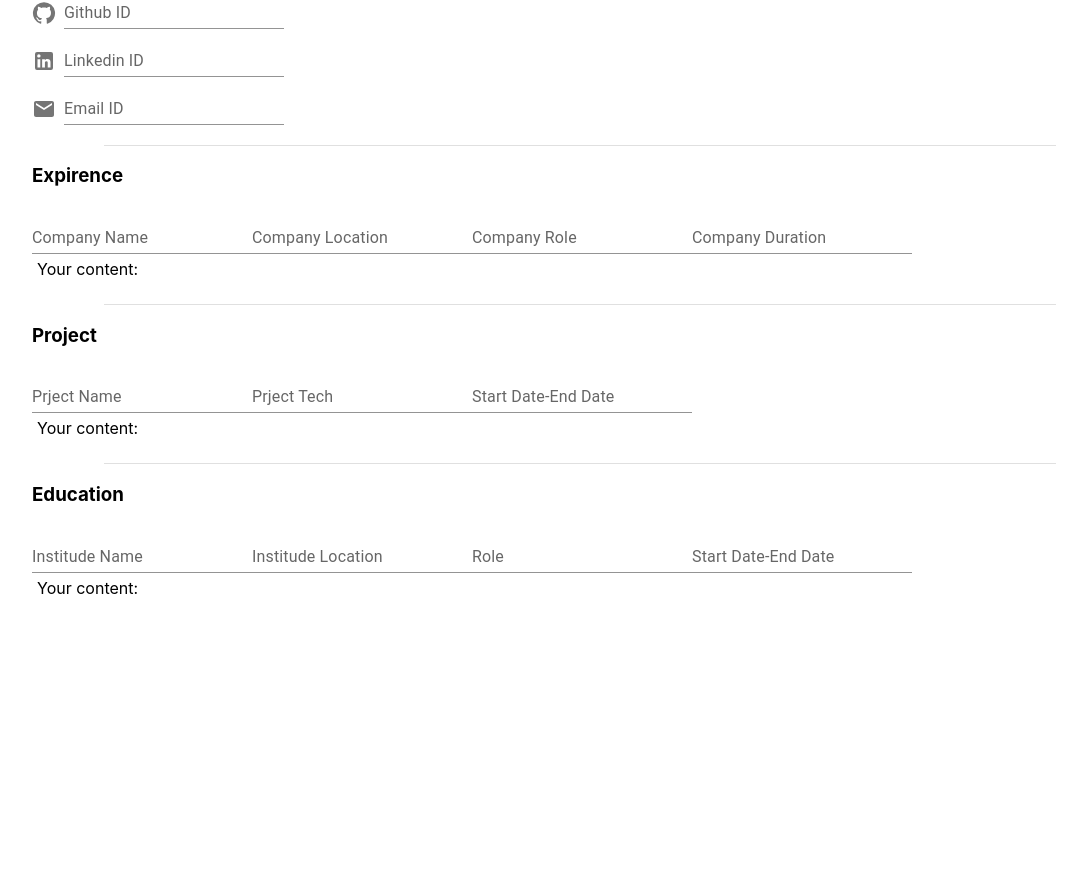
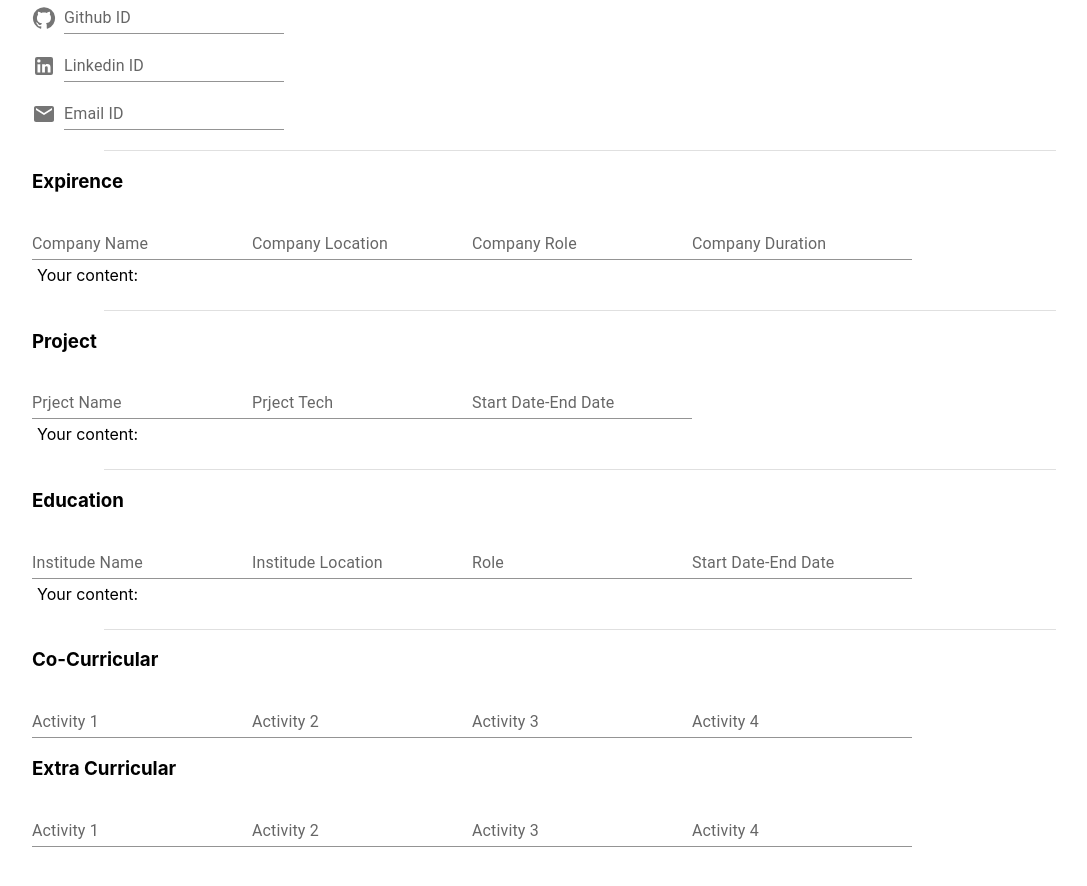
Before and after one commit to Hitansh159/JARB, a React (Create React App) app in the folder client/: page / in a window 1280 px wide. Shown: the part 250-1136 px from the top of the page, without its empty margins (96-1183 px from the left). Before the commit the page ends 893 px from the top, so only its background shows below. Built offline with nearby package versions, Linux system fonts and the light colour scheme.

Commit message:
frontend changes

```diff
--- /dev/null
+++ b/client/src/Components/Button.js
@@ -0,0 +1,14 @@
+import React from 'react';
+import ResumeInput from './ResumeInput';
+
+const Button = (props) => {
+
+  return (
+
+    <ResumeInput/>
+
+  );
+
+}
+
+export {Button};
--- a/client/src/Components/Navbar.js
+++ b/client/src/Components/Navbar.js
@@ -36,7 +36,7 @@ const ResponsiveAppBar = () => {
   };
 
   return (
-    <AppBar position="static">
+    <AppBar position="fixed">
       <Container maxWidth="xl">
         <Toolbar disableGutters>
           <AdbIcon sx={{ display: { xs: 'none', md: 'flex' }, mr: 1 }} />
--- a/client/src/Components/ResumeInput.js
+++ b/client/src/Components/ResumeInput.js
@@ -5,12 +5,9 @@ import TextField from '@mui/material/TextField';
 
 import 'draft-js/dist/Draft.css';
 
-function ResumeInput({title, textFieldProps}) {
+function ResumeInput({ textFieldProps}) {
     return (
-        <Box>
-        <Divider variant="inset" />
-        <Box>
-          <h3>{title}</h3>
+
 
           <Box>
             {textFieldProps.map((element) => {
@@ -23,8 +20,7 @@ function ResumeInput({title, textFieldProps}) {
             )}
           </Box>
 
-        </Box>
-        </Box>
+
       );
 }
 
--- a/client/src/pages/Home.js
+++ b/client/src/pages/Home.js
@@ -9,6 +9,7 @@ import { Editor, EditorState } from 'draft-js';
 import 'draft-js/dist/Draft.css';
 import { useState } from 'react';
 import ResumeInput from '../Components/ResumeInput';
+import { Button } from '../Components/Button';
 
 function SocialLink({ Icon, label, id }) {
   return (
@@ -26,14 +27,14 @@ const TextArea = () => {
   );
 
   return (
-    <div style={{margin: "5px"}}>
+    <div style={{ margin: "5px" }}>
       Your content:
       <Editor editorState={editorState} onChange={setEditorState} />
     </div>
   )
 };
 
-function Section({title, textFieldProps}){
+function Section({ title, textFieldProps }) {
   return (
     <Box>
       <Divider variant="inset" />
@@ -59,16 +60,41 @@ function Section({title, textFieldProps}){
 function HomePage() {
 
   var expirences = [
-    {id:"companyName1", label:"Company Name"},
-    {id:"companyLocation1", label:"Company Location"},
-    {id:"companyRole1", label:"Company Role"},
-    {id:"companyDuration1", label:"Company Duration"}
+    { id: "companyName1", label: "Company Name" },
+    { id: "companyLocation1", label: "Company Location" },
+    { id: "companyRole1", label: "Company Role" },
+    { id: "companyDuration1", label: "Company Duration" }
+  ]
+
+  var project = [
+    { id: "projectName1", label: "Prject Name" },
+    { id: "PrjectTech1", label: "Prject Tech" },
+    { id: "projectDuration1", label: "Start Date-End Date" }
+  ]
+
+  var education = [
+    { id: "instituteName1", label: "Institude Name" },
+    { id: "instituteLocation1", label: "Institude Location" },
+    { id: "instituteRole1", label: "Role" },
+    { id: "instituteDuration1", label: "Start Date-End Date" }
+  ]
+  var cocurricular = [
+    { id: "cactivity1", label: "Activity 1" },
+    { id: "cactivity2", label: "Activity 2" },
+    { id: "cactivity3", label: "Activity 3" },
+    { id: "cactivity4", label: "Activity 4" }
+  ]
+  var educextracurricular = [
+    { id: "eactivity1", label: "Activity 1" },
+    { id: "eactivity2", label: "Activity 2" },
+    { id: "eactivity3", label: "Activity 3" },
+    { id: "eactivity4", label: "Activity 4" }
   ]
 
   return (
     <>
 
-    <div style={{margin: "2% 10%"}}>
+      <div style={{ margin: "100px 10%" }}>
         <h1> My Resume </h1>
         <TextField id="fullName" label="Full Name" variant="outlined" />
         <Box sx={{ my: 2.5 }}>
@@ -77,17 +103,19 @@ function HomePage() {
           <SocialLink Icon={Mail} label="Email ID" id="emailId" />
         </Box>
 
-      <ResumeInput title="Expirence" textFieldProps={expirences}/>
+          <Divider variant="inset" />
+          <Box>
+            <h3>Expirence</h3>
+            <ResumeInput textFieldProps={expirences} />
+          </Box>
+
         <TextArea />
+
         <Divider variant="inset" />
         <Box>
           <h3>Project</h3>
 
-        <Box>
-          <TextField id="PrjectName1" label="Prject Name" variant="standard" />
-          <TextField id="PrjectTech1" label="Prject Tech" variant="standard" />
-          <TextField id="RoleDuration1" label="Start Date-End Date" variant="standard" />
-        </Box>
+          <ResumeInput textFieldProps={project} />
           <TextArea />
         </Box>
 
@@ -95,13 +123,22 @@ function HomePage() {
         <Box>
           <h3>Education</h3>
 
+          <ResumeInput textFieldProps={education} />
+          <TextArea />
+        </Box>
+        <Divider variant="inset" />
         <Box>
-          <TextField id="InstitudeName1" label="Institude Name" variant="standard" />
-          <TextField id="InstitudeLocation1" label="Institude Location" variant="standard" />
-          <TextField id="InstitudeRole1" label="Role" variant="standard" />
-          <TextField id="RoleDuration1" label="Start Date-End Date" variant="standard" />
+          <h3>Co-Curricular</h3>
+
+          <ResumeInput textFieldProps={cocurricular} />
+
         </Box>
-        <TextArea />
+
+        <Box>
+          <h3>Extra Curricular</h3>
+
+          <ResumeInput textFieldProps={educextracurricular} />
+
         </Box>
       </div>
     </>
--- a/client/src/pages/SignIn.js
+++ b/client/src/pages/SignIn.js
@@ -108,7 +108,7 @@ export default function SignInSide() {
               <Grid container>
 
                 <Grid item>
-                  <Link href="#" variant="body2">
+                  <Link href="/signup" variant="body2">
                     {"Don't have an account? Sign Up"}
                   </Link>
                 </Grid>
--- a/client/src/pages/SignUp.js
+++ b/client/src/pages/SignUp.js
@@ -117,8 +117,8 @@ export default function SignInSide() {
               <Grid container>
 
                 <Grid item>
-                  <Link href="#" variant="body2">
-                    {"Don't have an account? Sign Up"}
+                  <Link href="/signin" variant="body2">
+                    {"Already have an account? Sign In"}
                   </Link>
                 </Grid>
               </Grid>
```
Lines whose indentation alone changed are shown as unchanged.
